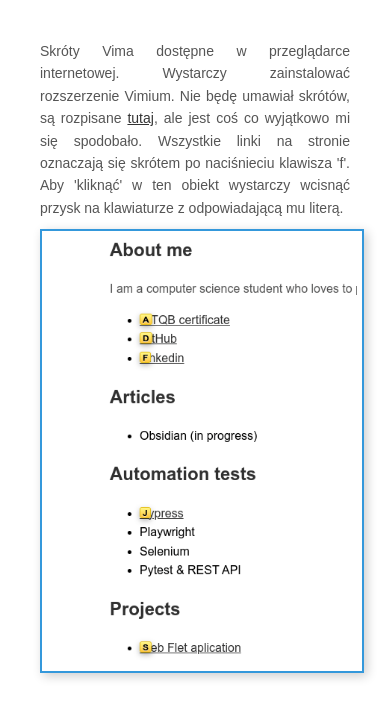
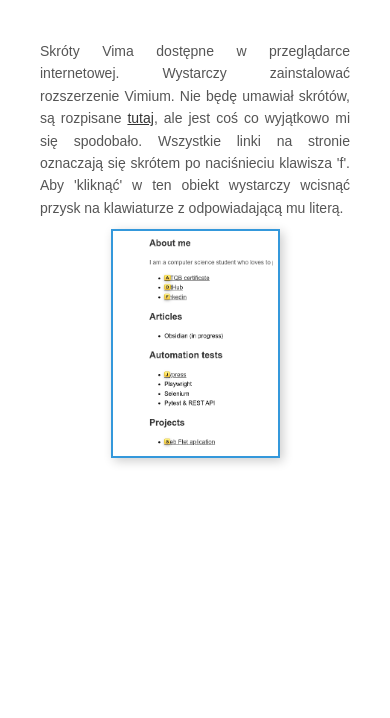
Before and after one commit to boguszmedykowski/boguszmedykowski.github.io, a plain HTML site: page vimium.html in a window 390 px wide. Drawn offline with Linux system fonts and the light colour scheme.

Commit message:
mobile view image3

```diff
--- a/assets/css/style.css
+++ b/assets/css/style.css
@@ -56,3 +56,9 @@ body {
             max-width: 100%;
             height: auto;
         }
+
+        @media screen and (max-width: 600px) {
+            img {
+                max-width: 50%;
+            }
+        }
```
